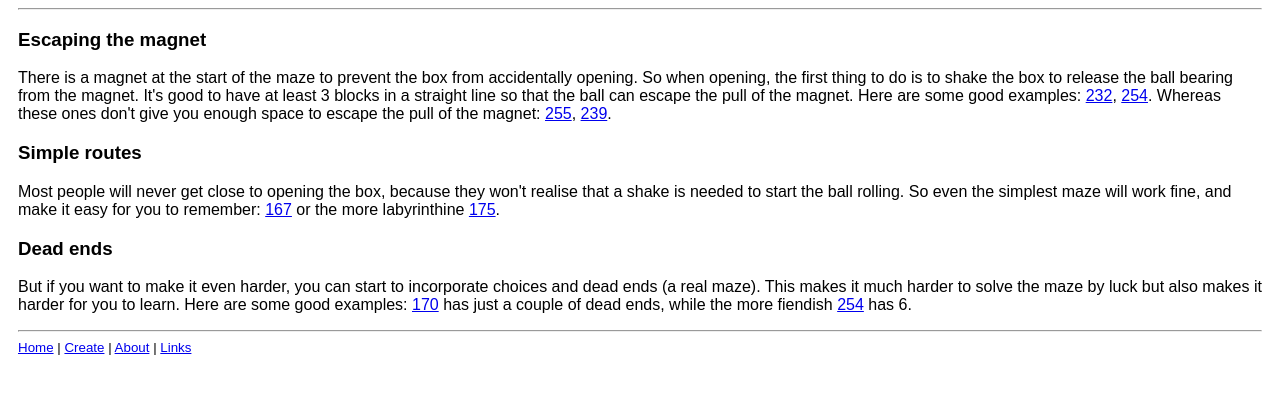
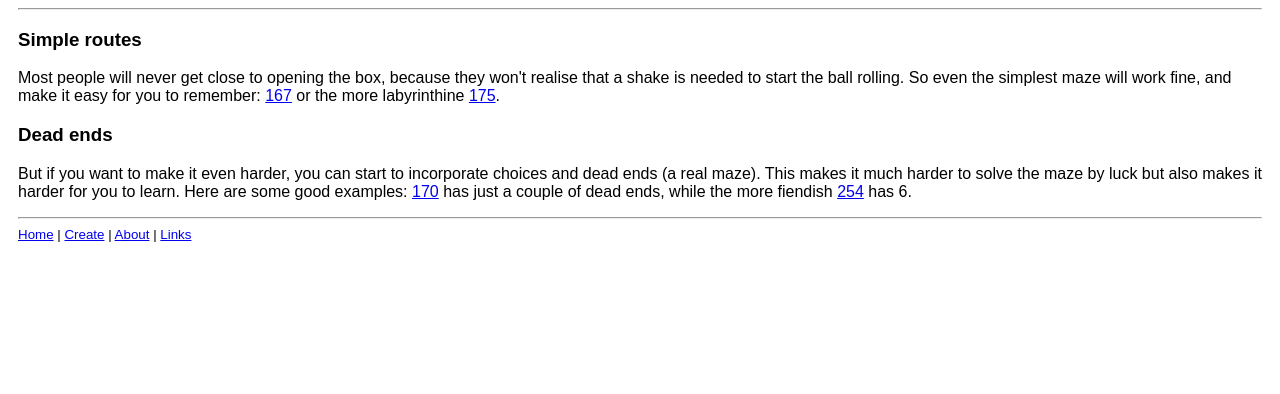
Before and after one commit to mattvenn/mazepuzzlebox, a Django app: template templates/tips.html in a window 1280 px wide. Shown: the part 40-434 px from the top of the page. Run offline with Django 3.2, Linux system fonts and the light colour scheme; the template is opened without the code that fills it, so the values that code supplies are empty; parts of the project's set-up code (start-up, migrations or seed data) failed here and were passed over.

Commit message:
removed escape magnet tip

```diff
--- a/templates/tips.html
+++ b/templates/tips.html
@@ -1,10 +1,6 @@
 {% extends "base.html" %}
-{% block title %}prices{% endblock %}
+{% block title %}tips{% endblock %}
 {% block content %}
-<h3>Escaping the magnet</h3>
-<p>
-There is a magnet at the start of the maze to prevent the box from accidentally opening. So when opening, the first thing to do is to shake the box to release the ball bearing from the magnet. It's good to have at least 3 blocks in a straight line so that the ball can escape the pull of the magnet. Here are some good examples: <a href="/232">232</a>, <a href="/254">254</a>. Whereas these ones don't give you enough space to escape the pull of the magnet: <a href="/255">255</a>, <a href="/239">239</a>.
-</p>
 <h3>Simple routes</h3>
 Most people will never get close to opening the box, because they won't realise that a shake is needed to start the ball rolling. So even the simplest maze will work fine, and make it easy for you to remember: <a href="/167">167</a> or the more labyrinthine <a href="/175">175</a>.
 <p>
```
